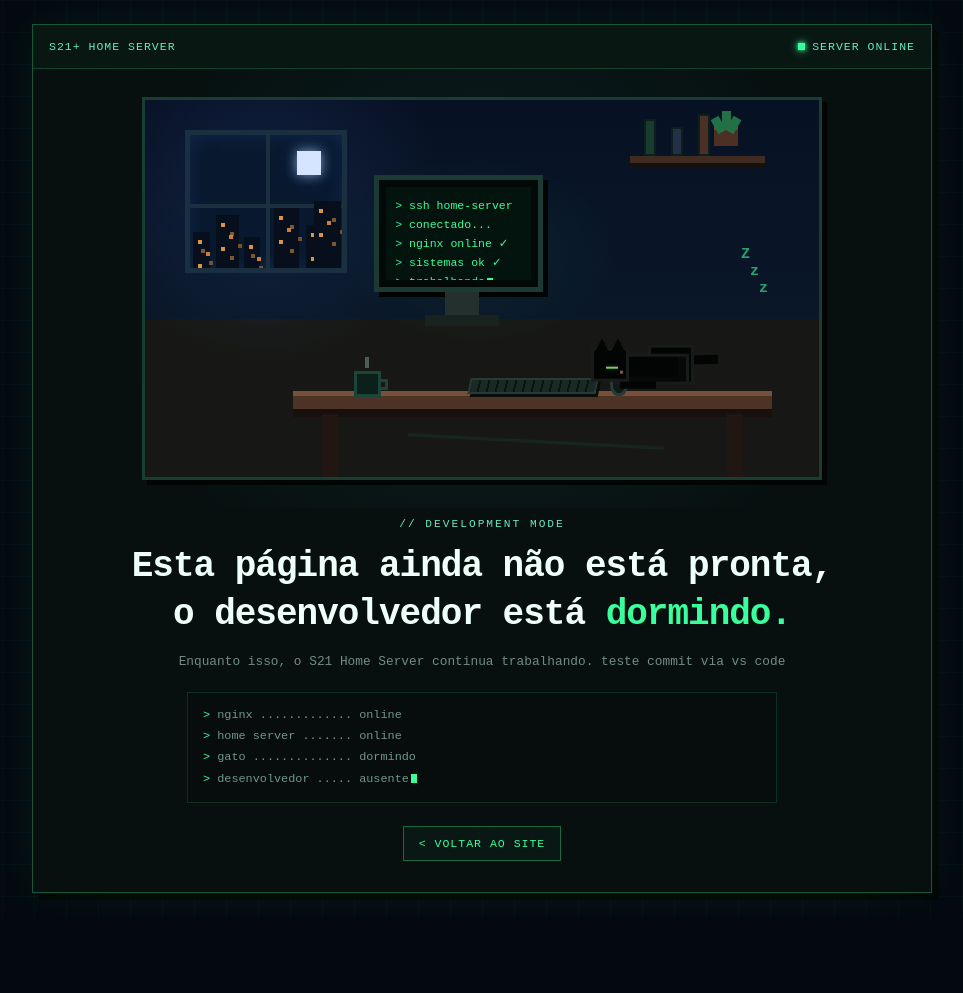
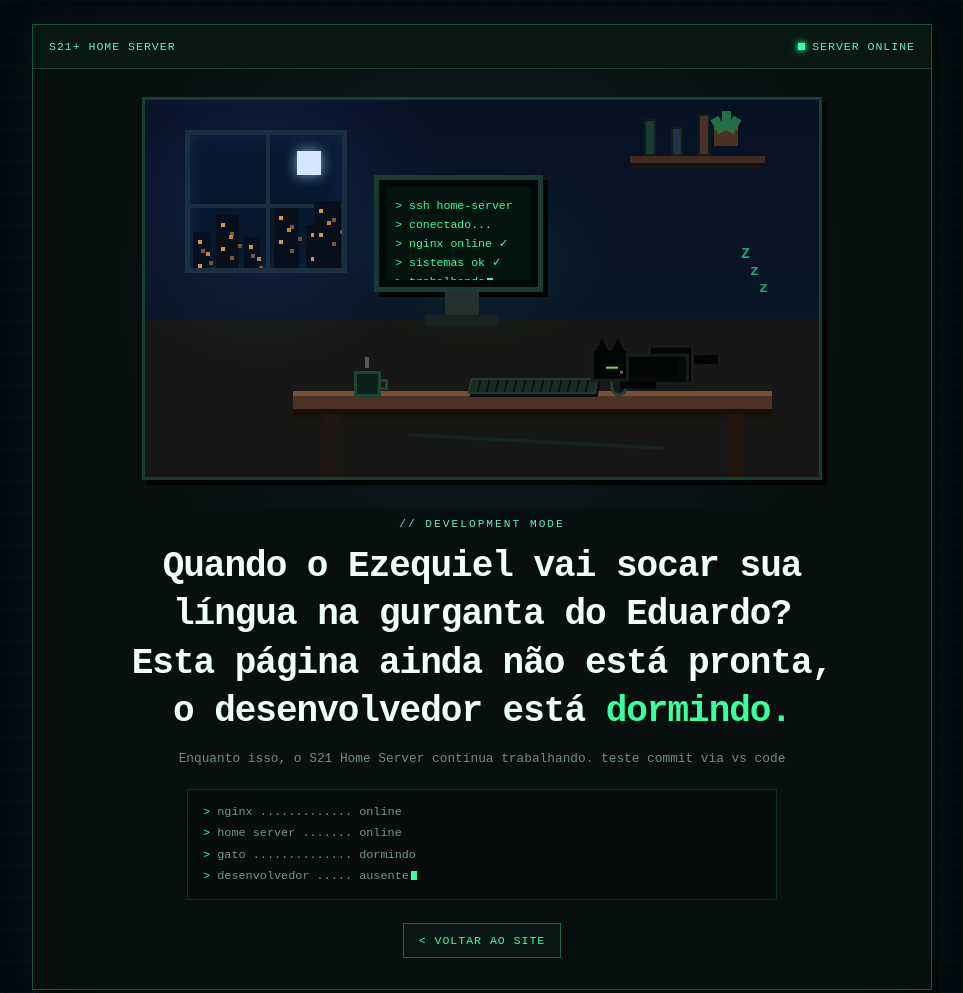
Before and after one commit to eduardoserjonidev-del/homelabs21, a plain HTML site: page maintenance.html in a window 1280 px wide. Shown: the top 993 px of the page, without its empty margins (158-1121 px from the left). Before the commit the page ends 917 px from the top, so only its background shows below. Drawn offline with Linux system fonts and the light colour scheme.

Commit message:
demonstação a Ezquiel

```diff
--- a/maintenance.html
+++ b/maintenance.html
@@ -6,7 +6,6 @@
   <meta name="robots" content="noindex, nofollow">
   <meta name="referrer" content="no-referrer">
   <meta http-equiv="Content-Security-Policy" content="default-src 'none'; style-src 'unsafe-inline';">
-    <title>Quando o Ezequiel vai socar sua língua na gurganta do Eduardo?</title>
   <title>Página em desenvolvimento — S21 Home Server</title>
   <style>
     :root {
@@ -390,6 +389,7 @@
 
     <section class="content">
       <div class="status-label">// DEVELOPMENT MODE</div>
+      <h1>Quando o Ezequiel vai socar sua língua na gurganta do Eduardo?</h1>
       <h1>Esta página ainda não está pronta,<br>o desenvolvedor está <span>dormindo.</span></h1>
       <p class="subtitle">Enquanto isso, o S21 Home Server continua trabalhando. teste commit via vs code</p>
 
```
